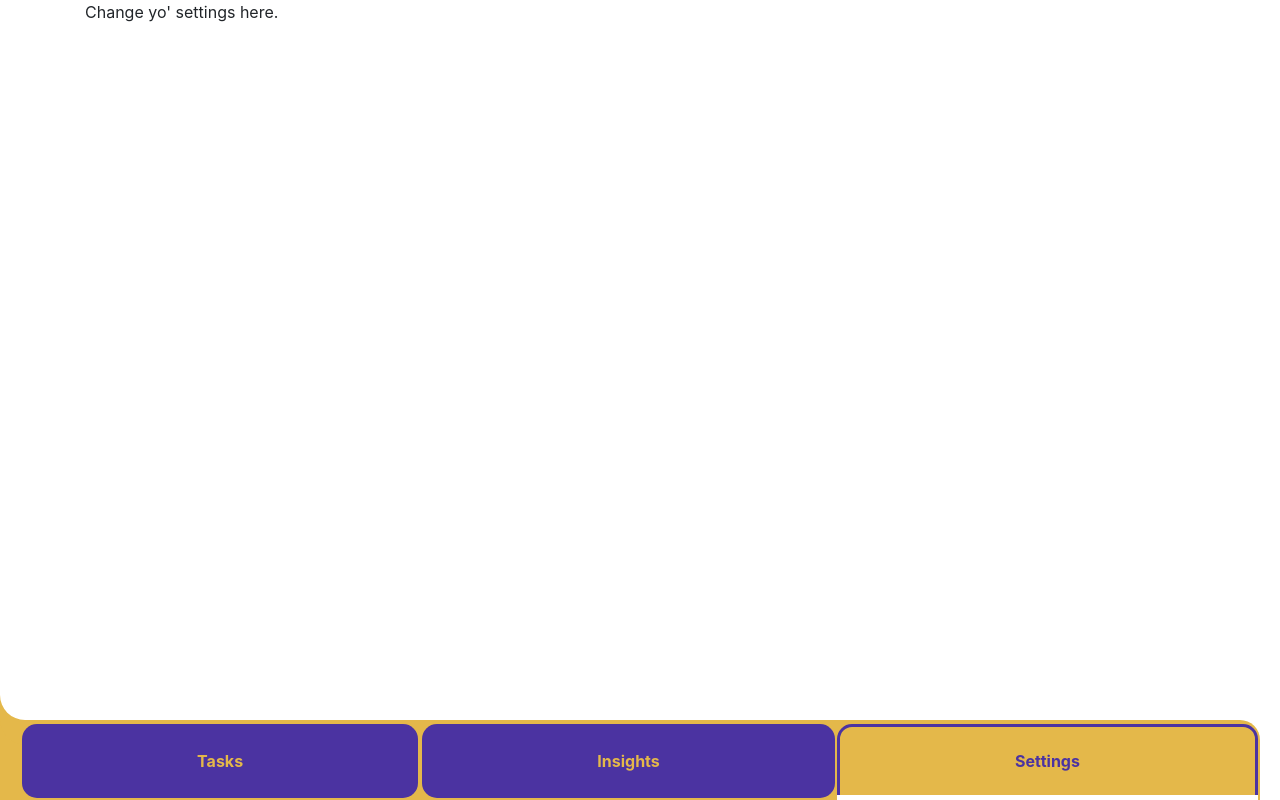
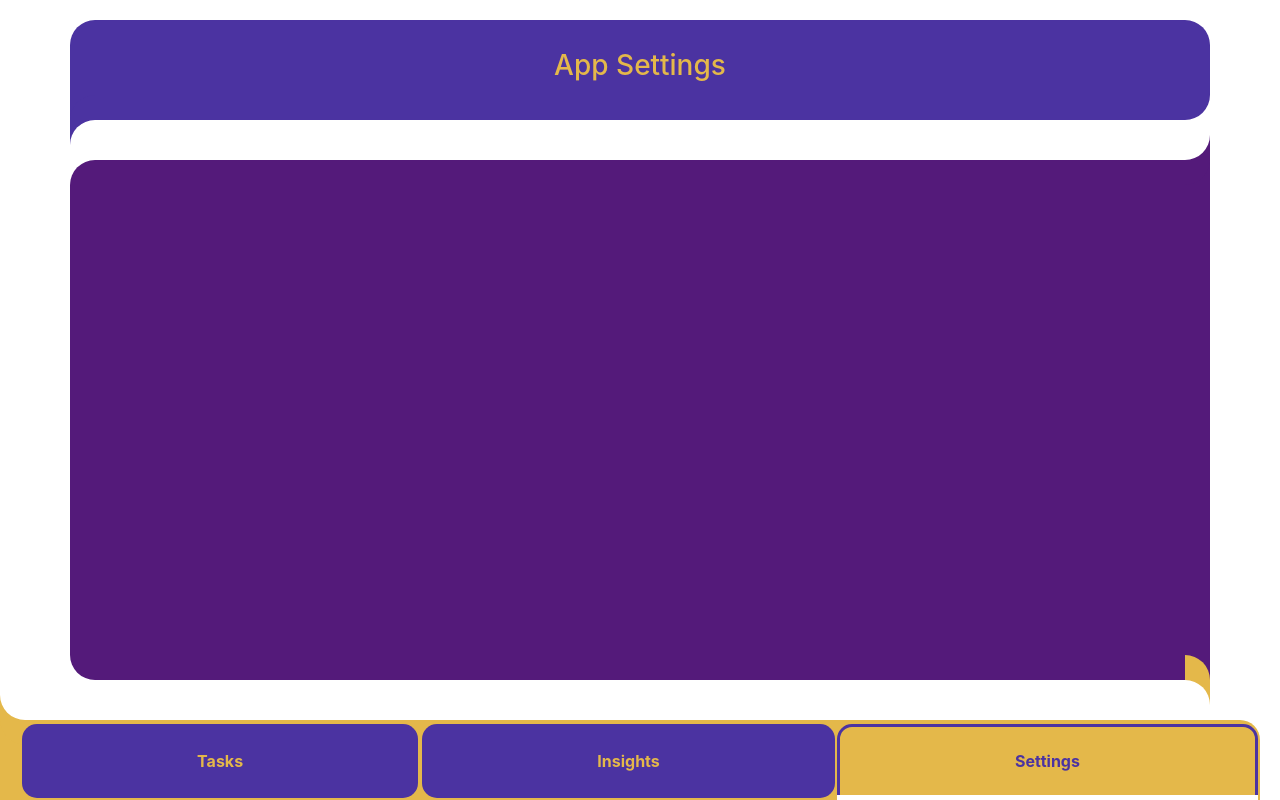
Before and after one commit to james-julius/Habit, a React (Create React App) app: page /settings in a window 1280 px wide. Built offline with nearby package versions, Linux system fonts and the light colour scheme.

Commit message:
Updated background style

```diff
--- a/src/components/TaskTap/TaskTap.js
+++ b/src/components/TaskTap/TaskTap.js
@@ -4,7 +4,7 @@ import './TaskTap.scss';
 export default function TaskTap({taskName, value, trackingUnit, tasks, setTasks}) {
     const taskIndex = tasks.findIndex(element => element.name === taskName);
 
-    const handleChange = (value) => {
+    const handleChange = (value = 0) => {
         let updatedTasks = [...tasks];
         updatedTasks[taskIndex] = {
             ...updatedTasks[taskIndex],
--- a/src/pages/Settings/Settings.js
+++ b/src/pages/Settings/Settings.js
@@ -4,6 +4,19 @@ import './Settings.scss';
 
 export default function Settings() {
     return(<Container id="settings-page">
-        Change yo' settings here.
+        <Row style={{height: '2.5vh'}} noGutters/>
+        <Row>
+            <div className="headline-container">
+                <h3>App Settings</h3>
+            </div>
+        </Row>
+        <Row style={{height: '5vh'}}>
+
+        </Row>
+        <Row style={{height: '65vh'}}>
+            <div className="main-container">
+
+            </div>
+        </Row>
     </Container>)
 }
--- a/src/pages/Settings/Settings.scss
+++ b/src/pages/Settings/Settings.scss
@@ -2,4 +2,65 @@
 
 #settings-page {
     height: 86vh;
+
+    headline-container {
+        @include flex-center;
+        background-color: $primaryColor;
+        height: 12.5vh;
+        width: calc(100vw - 2.5vh);
+        border-radius: 25px 25px 25px 0px;
+        color: $secondaryColor;
+        position: relative;
+        z-index: 10;
+        &:before {
+            content: "";
+            position: absolute;
+            background-color: $backgroundColor;
+            height: 50px;
+            width: 25px;
+            left: 0px;
+            bottom: -50px;
+            border-top-left-radius: 25px;
+            box-shadow: 0 -25px 0px 0px $primaryColor;
+            z-index: 4;
+        }
+        h2 {
+            z-index: 6;
+            }
+    }
+
+    .main-container {
+        @include flex-center;
+        flex-direction: column;
+        background-color: $tertiaryColor;
+        margin-left: auto;
+        border-radius: 25px 0px 0px 25px;
+        width: calc(100vw - 2.5vh);
+        position: relative;
+        z-index: 5;
+
+        &:before {
+            content: "";
+            height: 50px;
+            width: 25px;
+            box-shadow: 0px -25px 0px 0px $secondaryColor;
+            border-top-right-radius: 25px;
+            position: absolute;
+            bottom: -50px;
+            right: 0px;
+            z-index: 3;
+        }
+        &:after {
+            content: "";
+            background-color: transparent;
+            height: 50px;
+            width: 25px;
+            box-shadow: 0px 25px 0px 0px $tertiaryColor;
+            border-bottom-right-radius: 25px;
+            position: absolute;
+            top: -50px;
+            right: 0px;
+            z-index: 3;
+        }
+    }
 }
--- a/src/pages/TaskInput/TaskInput.js
+++ b/src/pages/TaskInput/TaskInput.js
@@ -75,6 +75,7 @@ export default function TaskInput() {
             </div>
         </Row>
         <Row style={{height: '61vh'}}>
+            {/*=================* Default mode - Display Tasks and input progress*============*/}
             <div className="main-container">
                 {(mainMode === 'displayTasks') && <>
                     <div className="tasks-container">
@@ -83,6 +84,7 @@ export default function TaskInput() {
                         })}
                     </div>
                 </>}
+            {/*=================* Creation mode - Create Tasks and set tracking properties *============*/}
                 {(mainMode === 'createTask' && <>
                         <Container className="create-task-container">
                             {/* <div className="back-button" onClick={() => setMainMode('displayTasks')}>Go back</div> */}
--- a/src/pages/TaskInput/TaskInput.scss
+++ b/src/pages/TaskInput/TaskInput.scss
@@ -190,6 +190,7 @@
     }
 
     input {
+        @include flex-center;
         border-radius: 8px;
     }
 }
```
